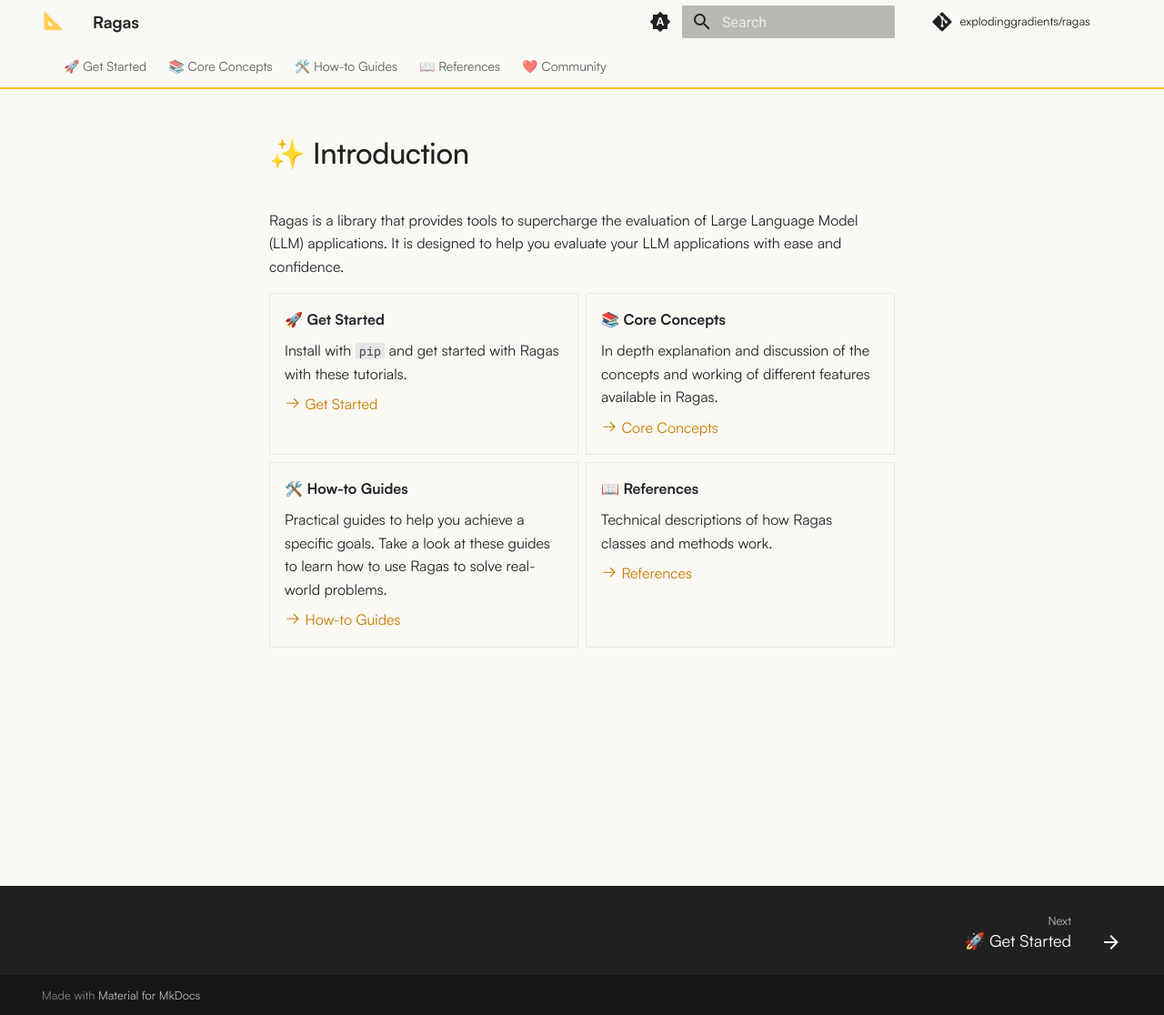
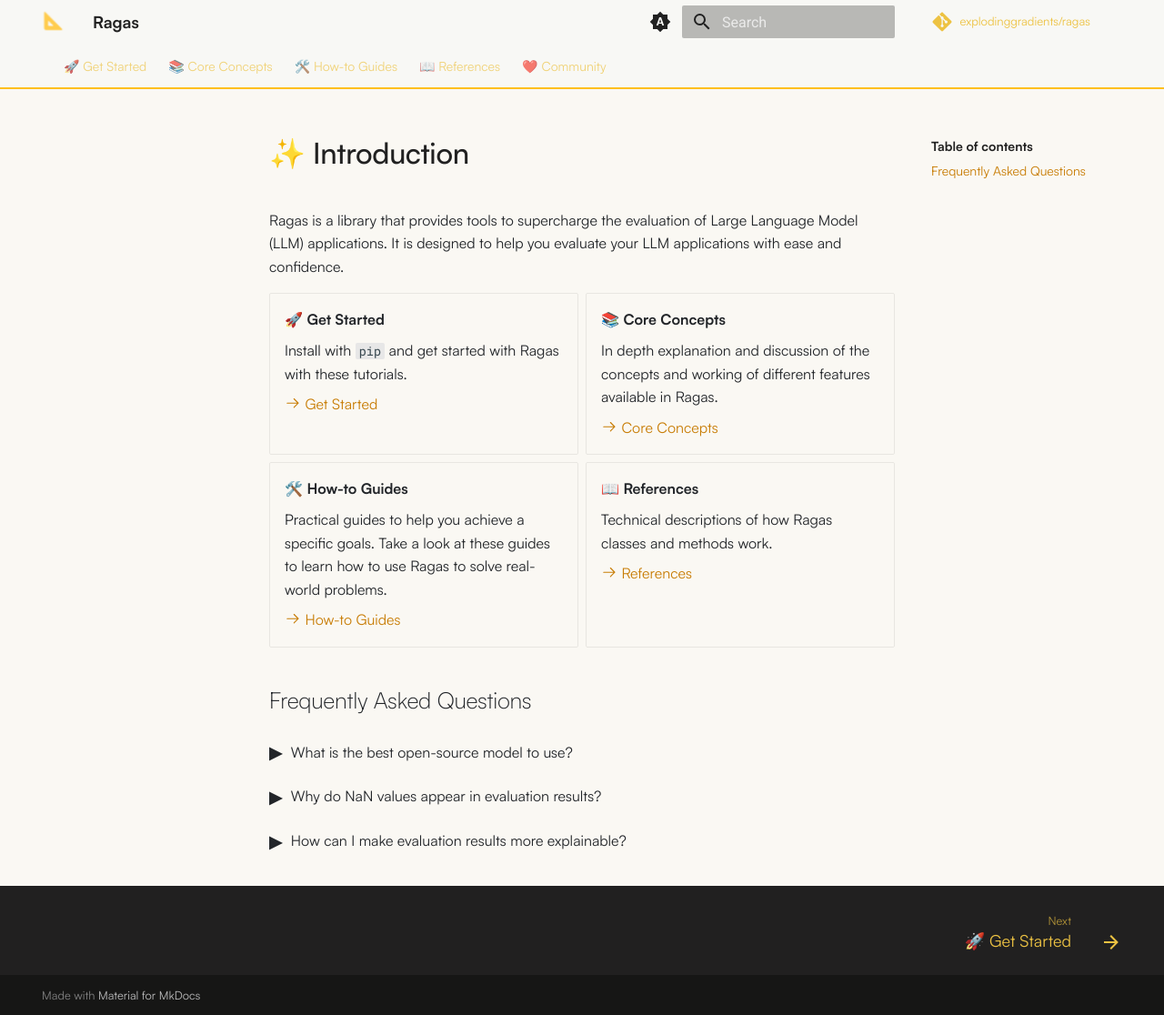
Before and after one commit to explodinggradients/ragas, an MkDocs documentation site: the page built from docs/index.md, in a window 1280 px wide and 1116 px high. Shown: the whole window at 91% size. Built offline with MkDocs 1.6.1 and Material for MkDocs 9.7.7, drawn with Linux system fonts in a browser that asks for light colours; comment, search, counter and statistics services are not loaded; the version menu is left out.

Commit message:
docs: add faq (#1503)

```diff
--- /dev/null
+++ b/docs/_static/js/toggle.js
@@ -0,0 +1,16 @@
+document.addEventListener('DOMContentLoaded', () => {
+    const toggles = document.querySelectorAll('.toggle-list');
+    toggles.forEach(toggle => {
+        toggle.addEventListener('click', () => {
+            const content = toggle.nextElementSibling;
+            const arrow = toggle.querySelector('.arrow');
+            content.style.display = content.style.display === 'none' ? 'block' : 'none';
+            // Toggle arrow direction based on content visibility
+            if (content.style.display === 'block') {
+                arrow.innerText = '▼'; // Down arrow
+            } else {
+                arrow.innerText = '▶'; // Right arrow
+            }
+        });
+    });
+});
--- a/docs/extra/style.css
+++ b/docs/extra/style.css
@@ -244,3 +244,36 @@
 ::-webkit-scrollbar-thumb:hover {
   background: #616161; /* Thumb color on hover */
 }
+
+.toggle-list {
+  cursor: pointer;
+  display: flex;
+  align-items: center;
+  padding: 10px 0;
+  font-weight: normal; /* Ensure normal weight for text */
+}
+
+.toggle-list .arrow {
+  margin-right: 10px;
+  font-size: 18px; /* Adjust size for thickness */
+  font-weight: bold; /* Bold the arrow only */
+  content: '▶'; /* Right-pointing arrow */
+  transition: transform 0.3s ease; /* Smooth rotation */
+}
+
+.arrow.open {
+  content: '▼'; /* Downward arrow when opened */
+}
+
+.toggle-list:hover {
+  color:  #edc242; /* Change color on hover to match link style */
+}
+
+a {
+  color:  #edc242; /* Link color */
+  text-decoration: none; /* Remove underline for links */
+}
+
+a:hover {
+  text-decoration: underline; /* Add underline on hover */
+}
--- a/docs/index.md
+++ b/docs/index.md
@@ -31,3 +31,29 @@
     [:octicons-arrow-right-24: References](references/index.md)
 
 </div>
+
+
+
+
+
+## Frequently Asked Questions
+
+<div class="toggle-list"><span class="arrow">▶</span> What is the best open-source model to use?</div>
+<div style="display: none;">
+    There isn't a single correct answer to this question. With the rapid pace of AI model development, new open-source models are released every week, often claiming to outperform previous versions. The best model for your needs depends largely on your GPU capacity and the type of data you're working with.
+    It's a good idea to explore newer, widely accepted models with strong general capabilities. You can refer to <a href="https://github.com/eugeneyan/open-llms?tab=readme-ov-file#open-llms">this list</a> for available open-source models, their release dates, and fine-tuned variants.
+</div>
+
+<div class="toggle-list"><span class="arrow">▶</span> Why do NaN values appear in evaluation results?</div>
+<div style="display: none;">
+    NaN stands for "Not a Number." In ragas evaluation results, NaN can appear for two main reasons:
+    <ul>
+        <li><strong>JSON Parsing Issue:</strong> The model's output is not JSON-parsable. ragas requires models to output JSON-compatible responses because all prompts are structured using Pydantic. This ensures efficient parsing of LLM outputs.</li>
+        <li><strong>Non-Ideal Cases for Scoring:</strong> Certain cases in the sample may not be ideal for scoring. For example, scoring the faithfulness of a response like "I don’t know" might not be appropriate.</li>
+    </ul>
+</div>
+
+<div class="toggle-list"><span class="arrow">▶</span> How can I make evaluation results more explainable?</div>
+<div style="display: none;">
+    The best way is to trace and log your evaluation, then inspect the results using LLM traces. You can follow a detailed example of this process <a href="/howtos/customizations/metrics/tracing/">here</a>.
+</div>
--- a/mkdocs.yml
+++ b/mkdocs.yml
@@ -222,3 +222,4 @@
   - _static/js/mathjax.js
   - _static/js/header_border.js
   - https://unpkg.com/mathjax@3/es5/tex-mml-chtml.js
+  - _static/js/toggle.js
```
